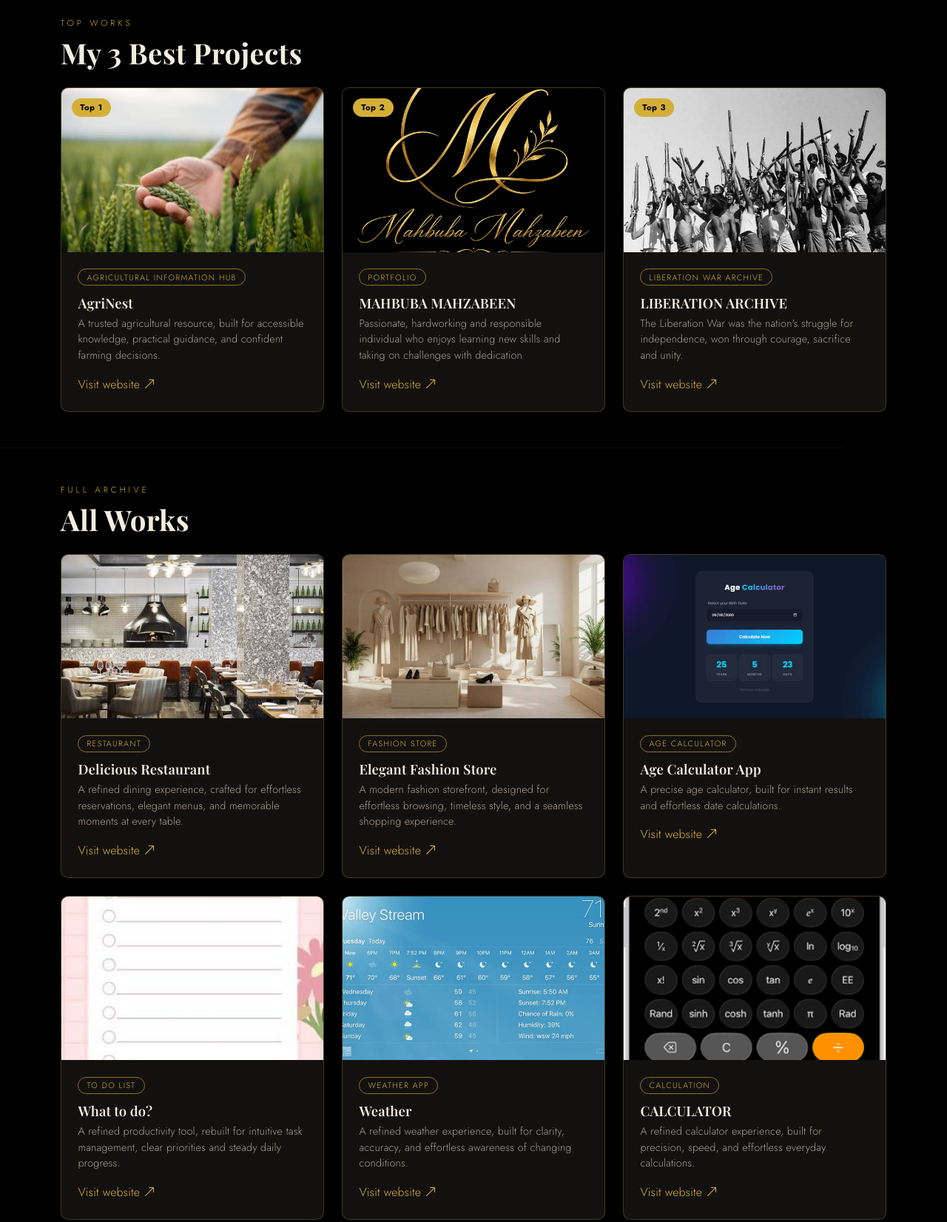
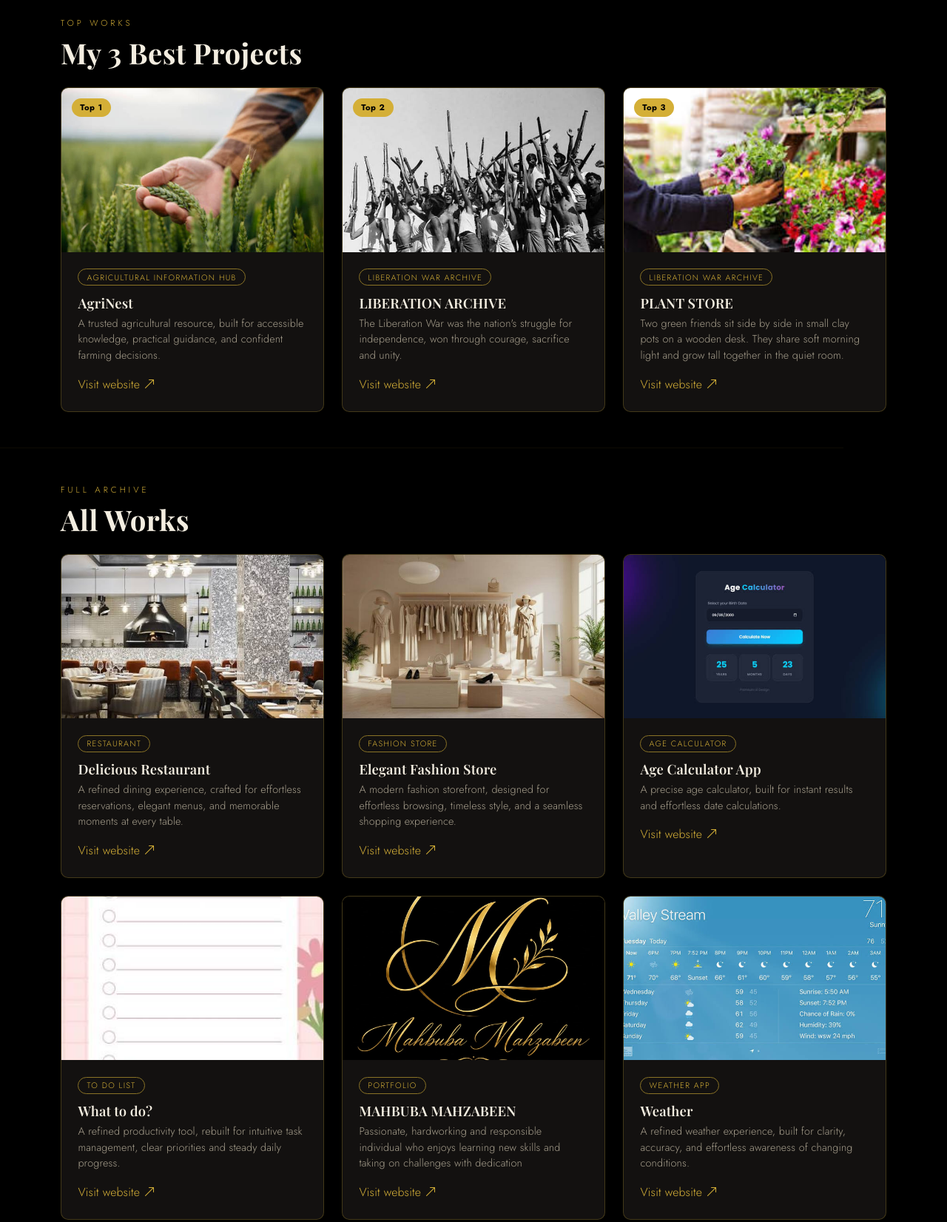
Before and after one commit to iqramahzabee-art/Portfolio, a plain HTML site: page works.html in a window 1280 px wide. Shown: the part 380-2032 px from the top of the page at 74% size. Drawn offline with nearby package versions, Linux system fonts and the light colour scheme.

Commit message:
first commit

```diff
--- a/works.html
+++ b/works.html
@@ -6,8 +6,8 @@
     <meta name="viewport" content="width=device-width, initial-scale=1.0">
     <title>Works — MAHBUBA MAHZABEEN</title>
 
-    <link rel="icon" type="image/png" href="./Images/MY LOGO.jpeg">
-    <link rel="apple-touch-icon" href="./Images/MY LOGO.jpeg">
+    <link rel="icon" type="image/png" href="./Images/MY LOGO Pic.jpeg">
+    <link rel="apple-touch-icon" href="./Images/MY LOGO Pic.jpeg">
 
     <link href="https://cdn.jsdelivr.net/npm/bootstrap@5.3.3/dist/css/bootstrap.min.css" rel="stylesheet">
     <link href="https://cdn.jsdelivr.net/npm/bootstrap-icons@1.11.3/font/bootstrap-icons.css" rel="stylesheet">
@@ -93,26 +93,9 @@
                 </div>
 
                 <div class="col-md-4">
-                    <a href="https://iqramahzabee-art.github.io/Portfolio/" target="_blank" rel="noopener"
+                    <a href="https://iqramahzabee-art.github.io/Liberation-War/" target="_blank" rel="noopener"
                         class="work-card d-block position-relative">
                         <span class="top-badge">Top 2</span>
-                        <div class="work-img-wrap">
-                            <img src="./Images/MY LOGO Pic.jpeg" alt="Studio Nova screenshot">
-                        </div>
-                        <div class="work-body">
-                            <span class="work-tag">Portfolio</span>
-                            <h5>MAHBUBA MAHZABEEN</h5>
-                            <p>Passionate, hardworking and responsible individual who enjoys learning new skills
-                                and taking on challenges with dedication</p>
-                            <span class="gold-text">Visit website <i class="bi bi-arrow-up-right"></i></span>
-                        </div>
-                    </a>
-                </div>
-
-                <div class="col-md-4">
-                    <a href="https://iqramahzabee-art.github.io/Liberation-War/" target="_blank" rel="noopener"
-                        class="work-card d-block position-relative">
-                        <span class="top-badge">Top 3</span>
                         <div class="work-img-wrap">
                             <img src="./Images/1971.jfif" alt="Project Lumen screenshot">
                         </div>
@@ -121,6 +104,23 @@
                             <h5>LIBERATION ARCHIVE</h5>
                             <p>The Liberation War was the nation's struggle for independence, won through courage,
                                 sacrifice and unity.</p>
+                            <span class="gold-text">Visit website <i class="bi bi-arrow-up-right"></i></span>
+                        </div>
+                    </a>
+                </div>
+
+                <div class="col-md-4">
+                    <a href="https://iqramahzabee-art.github.io/Plant-Store/" target="_blank" rel="noopener"
+                        class="work-card d-block position-relative">
+                        <span class="top-badge">Top 3</span>
+                        <div class="work-img-wrap">
+                            <img src="./Images/Plant Store.jfif" alt="Project Lumen screenshot">
+                        </div>
+                        <div class="work-body">
+                            <span class="work-tag">Liberation War Archive</span>
+                            <h5>PLANT STORE</h5>
+                            <p>Two green friends sit side by side in small clay pots on a wooden desk. They share soft
+                                morning light and grow tall together in the quiet room.</p>
                             <span class="gold-text">Visit website <i class="bi bi-arrow-up-right"></i></span>
                         </div>
                     </a>
@@ -141,7 +141,7 @@
             <div class="row g-4">
 
                 <div class="col-md-6 col-lg-4">
-                    <a href="https://iqramahzabee-art.github.io/Design---02/" target="_blank" rel="noopener"
+                    <a href="https://iqramahzabee-art.github.io/Restaurant/" target="_blank" rel="noopener"
                         class="work-card d-block">
                         <div class="work-img-wrap"><img src="./Images/Restaurant.jfif" alt="Orchard Cafe website"></div>
                         <div class="work-body">
@@ -192,6 +192,21 @@
                             <h5>What to do?</h5>
                             <p>A refined productivity tool, rebuilt for intuitive task management, clear priorities and
                                 steady daily progress.</p>
+                            <span class="gold-text">Visit website <i class="bi bi-arrow-up-right"></i></span>
+                        </div>
+                    </a>
+                </div>
+
+                <div class="col-md-4">
+                    <a href="https://iqramahzabee-art.github.io/Portfolio/" target="_blank" rel="noopener"
+                        class="work-card d-block position-relative">
+                        <div class="work-img-wrap"><img src="./Images/MY LOGO Pic.jpeg" alt="Studio Nova screenshot">
+                        </div>
+                        <div class="work-body">
+                            <span class="work-tag">Portfolio</span>
+                            <h5>MAHBUBA MAHZABEEN</h5>
+                            <p>Passionate, hardworking and responsible individual who enjoys learning new skills
+                                and taking on challenges with dedication</p>
                             <span class="gold-text">Visit website <i class="bi bi-arrow-up-right"></i></span>
                         </div>
                     </a>
```
Also changed, not shown: contact.html (+1 -1 lines), education.html (+2 -2 lines), gallery.html (+2 -2 lines), goals.html (+2 -2 lines), intro.html (+2 -2 lines), myself.html (+2 -2 lines), skills.html (+2 -2 lines), Images/Plant Store.jfif (added).
